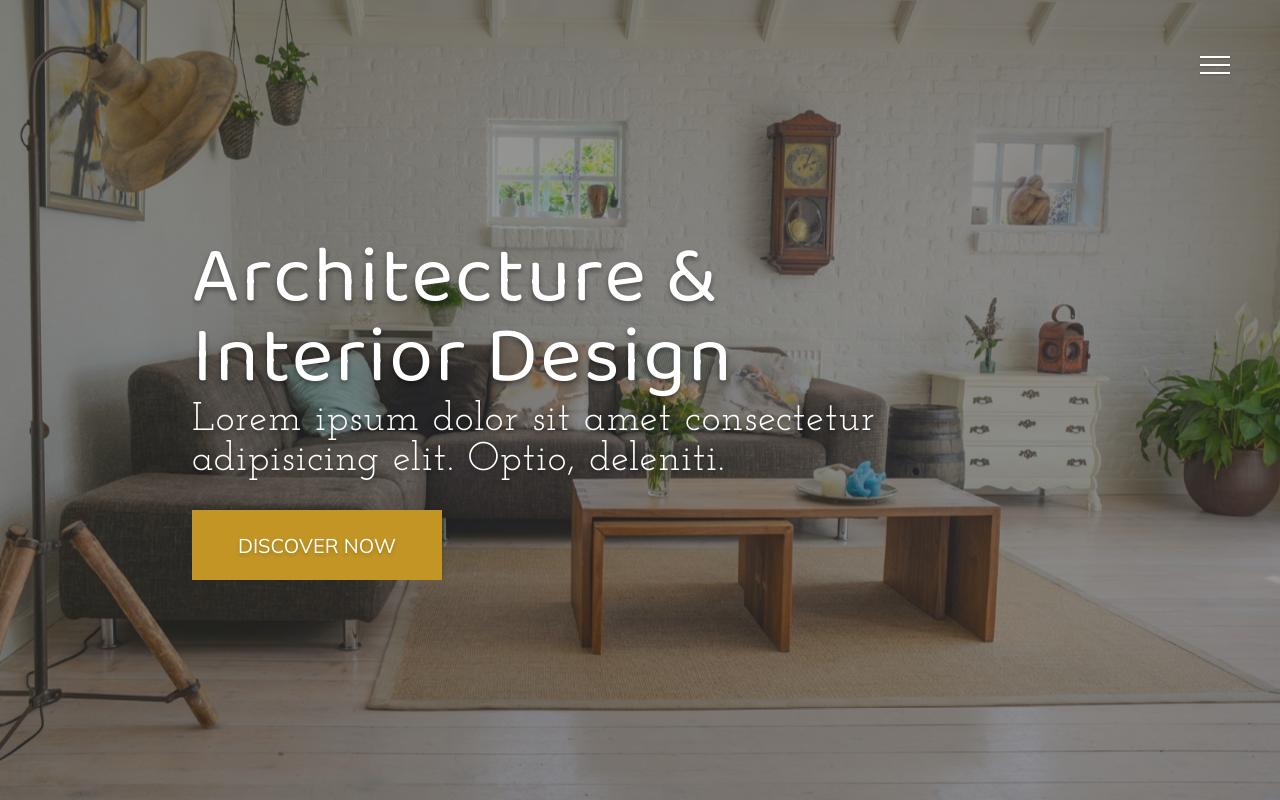
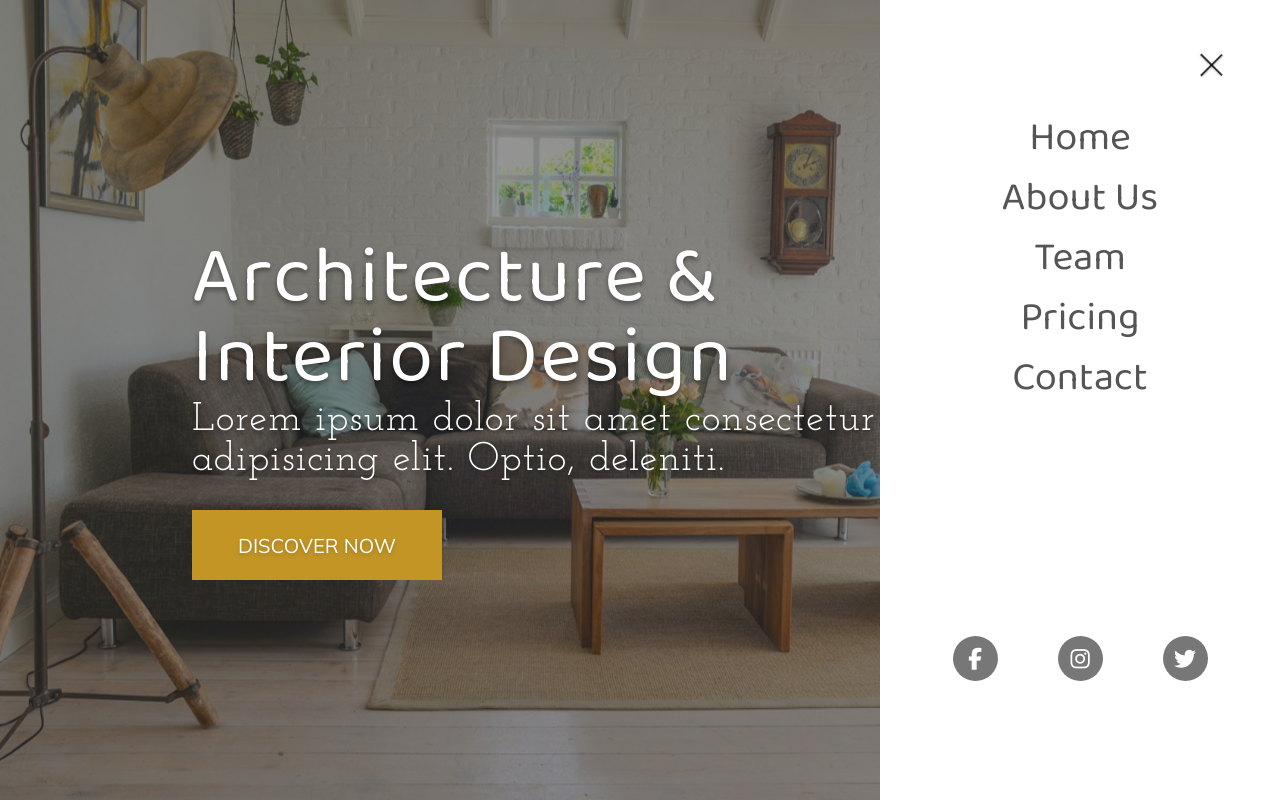
Before and after one commit to Redi-Shehu/7-Architect-CaC-ud-Website, a plain HTML site: page index.html in a window 1280 px wide. Both pictures are taken after a click on the element 1215 px from the left and 65 px from the top of the page. Drawn offline with Linux system fonts and the light colour scheme.

Commit message:
Sidebar Created

```diff
--- a/index.html
+++ b/index.html
@@ -21,11 +21,49 @@
   </head>
   <body>
     <div class="container">
+      <!-- Nav and Sidebar -->
       <div class="hamburger-menu">
         <div class="line line-1"></div>
         <div class="line line-2"></div>
         <div class="line line-3"></div>
       </div>
+      <section class="sidebar">
+        <ul class="sidebar__menu">
+          <li class="sidebar__menu-item">
+            <a href="#" class="menu__item--link" data-content="Home">Home</a>
+          </li>
+          <li class="sidebar__menu-item">
+            <a href="#" class="menu__item--link" data-content="About Us"
+              >About Us</a
+            >
+          </li>
+          <li class="sidebar__menu-item">
+            <a href="#" class="menu__item--link" data-content="Team">Team</a>
+          </li>
+          <li class="sidebar__menu-item">
+            <a href="#" class="menu__item--link" data-content="Pricing"
+              >Pricing</a
+            >
+          </li>
+          <li class="sidebar__menu-item">
+            <a href="#" class="menu__item--link" data-content="Contact"
+              >Contact</a
+            >
+          </li>
+        </ul>
+        <div class="social-media">
+          <a href="#">
+            <i class="fab fa-facebook-f"></i>
+          </a>
+          <a href="#">
+            <i class="fab fa-instagram"></i>
+          </a>
+          <a href="#">
+            <i class="fab fa-twitter"></i>
+          </a>
+        </div>
+      </section>
+      <!-- Header section-->
       <header class="header">
         <div class="header__image">
           <img src="./images/bg.jpg" alt="" class="header__image-img" />
@@ -39,6 +77,9 @@
           <button>Discover Now</button>
         </div>
       </header>
+      <!-- About Us section -->
+      <!-- Cards section -->
+      <!-- Contacts section -->
     </div>
     <script src="script.js"></script>
   </body>
--- a/script.js
+++ b/script.js
@@ -0,0 +1,11 @@
+const container = document.querySelector(".container");
+const hamburgerMenu = document.querySelector(".hamburger-menu");
+const sidebar = document.querySelector(".sidebar");
+const menuLines = document.querySelectorAll(".line");
+
+hamburgerMenu.addEventListener("click", (e) => {
+  sidebar.classList.toggle("change");
+  menuLines.forEach((line) => {
+    line.classList.toggle("change");
+  });
+});
--- a/style.css
+++ b/style.css
@@ -15,6 +15,7 @@
   --primary-font: "Baloo Da 2", sans-serif;
   --secondary-font: "Josefin Slab", serif;
   --tertiary-font: "Mulish", sans-serif;
+  --primary-color: #c29525;
 }
 html {
   font-size: 62.5%;
@@ -49,7 +50,7 @@ textarea {
 fieldset {
   border: none;
 }
-/* --------------------------------------- */
+/* ------------------------------------------- */
 .container {
 }
 .hamburger-menu {
@@ -58,24 +59,118 @@ fieldset {
   position: fixed;
   top: 5rem;
   right: 5rem;
-  z-index: 50;
+  z-index: 52;
   display: flex;
   flex-direction: column;
   justify-content: space-evenly;
   cursor: pointer;
 }
+
 .line {
   width: 100%;
   height: 0.2rem;
   background-color: #fff;
   box-shadow: 0 0.1rem 0.2rem rgba(0, 0, 0, 0.2);
 }
+.line.change {
+  background-color: rgba(0, 0, 0, 0.8);
+}
 .line-1 {
+  transition: all 0.3s;
 }
 .line-2 {
 }
 .line-3 {
+  transition: all 0.3s;
 }
+.line-1.change {
+  transition: transform 0.3s;
+  transform: rotate(45deg) translate(0.3rem, 0.8rem);
+}
+.line-2.change {
+  opacity: 0;
+  visibility: hidden;
+}
+.line-3.change {
+  transition: transform 0.3s;
+  transform: rotate(-45deg) translate(0.3rem, -0.8rem);
+}
+.sidebar {
+  width: 40rem;
+  height: 100vh;
+  position: fixed;
+  top: 0;
+  right: -40rem;
+  background-color: #fff;
+  z-index: 50;
+  /* display: grid;
+  place-items: center; */
+  display: flex;
+  flex-direction: column;
+  align-items: center;
+  justify-content: space-around;
+  /* transform: scale(0); */
+  /* transform-origin: top right; */
+  /* transition: transform 0.3s; */
+  transition: right 0.5s;
+}
+.sidebar.change {
+  right: 0;
+  /* transform: scale(1); */
+}
+.sidebar__menu {
+  display: flex;
+  flex-direction: column;
+  align-items: center;
+  gap: 2rem;
+}
+.sidebar__menu-item {
+}
+.menu__item--link {
+  font-family: var(--primary-font);
+  font-size: 4rem;
+  color: #555;
+  text-align: center;
+  position: relative;
+}
+.menu__item--link::before {
+  content: attr(data-content);
+  position: absolute;
+  top: 1.25rem;
+  left: 0;
+  width: 0;
+  overflow: hidden;
+  white-space: nowrap;
+  color: var(--primary-color);
+  transition: width 0.3s ease-in-out;
+}
+.menu__item--link:hover::before {
+  width: 100%;
+}
+.social-media {
+  width: 100%;
+  display: flex;
+  justify-content: center;
+  gap: 6rem;
+}
+.social-media a {
+}
+.social-media a i {
+  font-size: 2.2rem;
+  width: 4.5rem;
+  height: 4.5rem;
+  background-color: #777;
+  color: #fff;
+  border-radius: 50%;
+  display: flex;
+  justify-content: center;
+  align-items: center;
+  transition: background-color 0.3s;
+}
+.social-media a i:hover {
+  background-color: var(--primary-color);
+}
+/* ------------------HEADER section------------------ */
 .header {
   width: 100%;
   height: 100vh;
@@ -137,7 +232,7 @@ fieldset {
 .header__banner button {
   width: 25rem;
   height: 7rem;
-  background-color: #c29525;
+  background-color: var(--primary-color);
   font-family: var(--tertiary-font);
   font-size: 2rem;
   text-transform: uppercase;
@@ -158,3 +253,8 @@ fieldset {
     opacity: 1;
   }
 }
+/* ------------------ABOUT US section------------------ */
+
+/* ------------------CARDS section------------------ */
+
+/* ------------------CONTACTS section------------------ */
```
